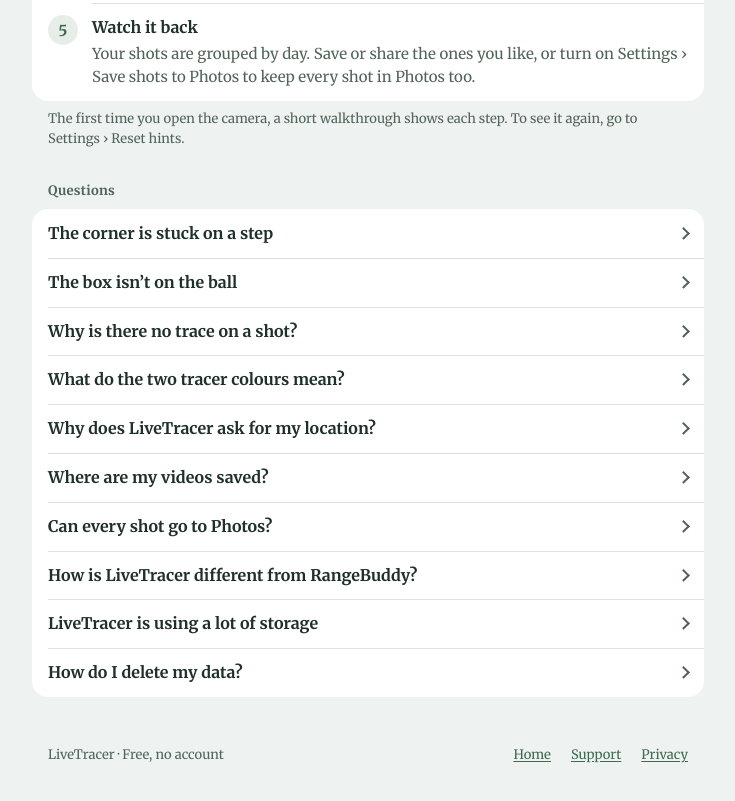
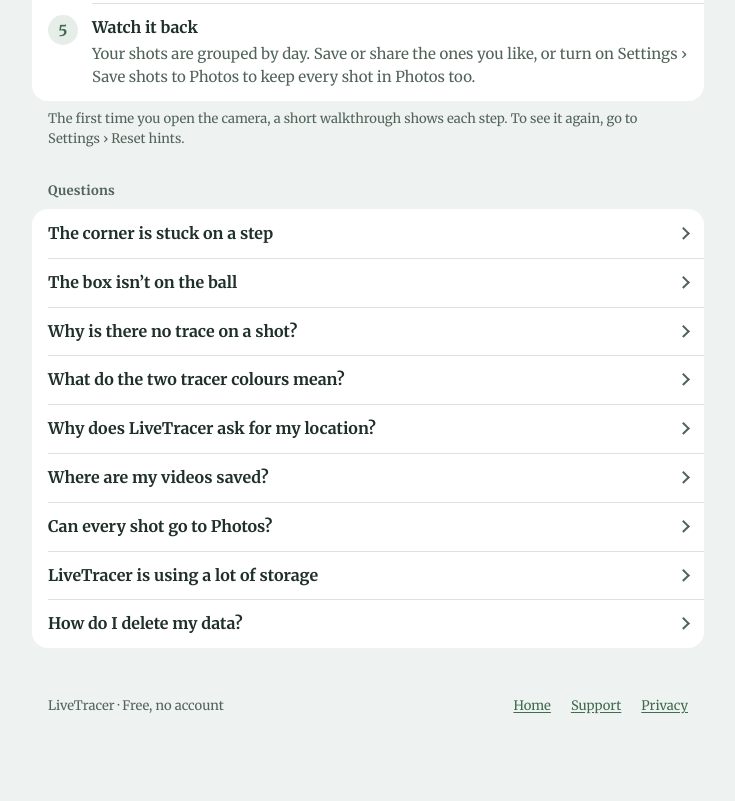
Before and after one commit to lkpklkk/LiveTracer-site, a plain HTML site: page support/index.html in a window 1280 px wide. Shown: the part 855-1656 px from the top of the page, without its empty margins (272-1007 px from the left). After the commit the page ends 1611 px from the top, so only its background shows below. Drawn offline with Linux system fonts and the light colour scheme.

Commit message:
[feature]: Drop the RangeBuddy comparison from the LiveTracer FAQ
Re-rendered from SimpleTracer's Support/faq.json in GolfApps.

Co-Authored-By: Claude Opus 5.5 <noreply@anthropic.com>

```diff
--- a/support/index.html
+++ b/support/index.html
@@ -97,10 +97,6 @@
           <summary>Can every shot go to Photos?</summary>
           <div class="answer"><p>Yes. Turn on Settings › Save shots to Photos. Each shot is saved with its tracer as soon as it’s ready, and stays in LiveTracer too.</p></div>
         </details>
-        <details class="row" id="vs-rangebuddy">
-          <summary>How is LiveTracer different from RangeBuddy?</summary>
-          <div class="answer"><p>LiveTracer is for filming one shot at a time and seeing its trace straight away. <a href="https://lkpklkk.github.io/RangeBuddy-site/">RangeBuddy</a> sits on a stand at the range and clips every swing of a practice session on its own.</p></div>
-        </details>
         <details class="row" id="storage">
           <summary>LiveTracer is using a lot of storage</summary>
           <div class="answer"><p>Videos take space. Delete shots you no longer need, after saving any you want to keep to Photos.</p></div>
```
